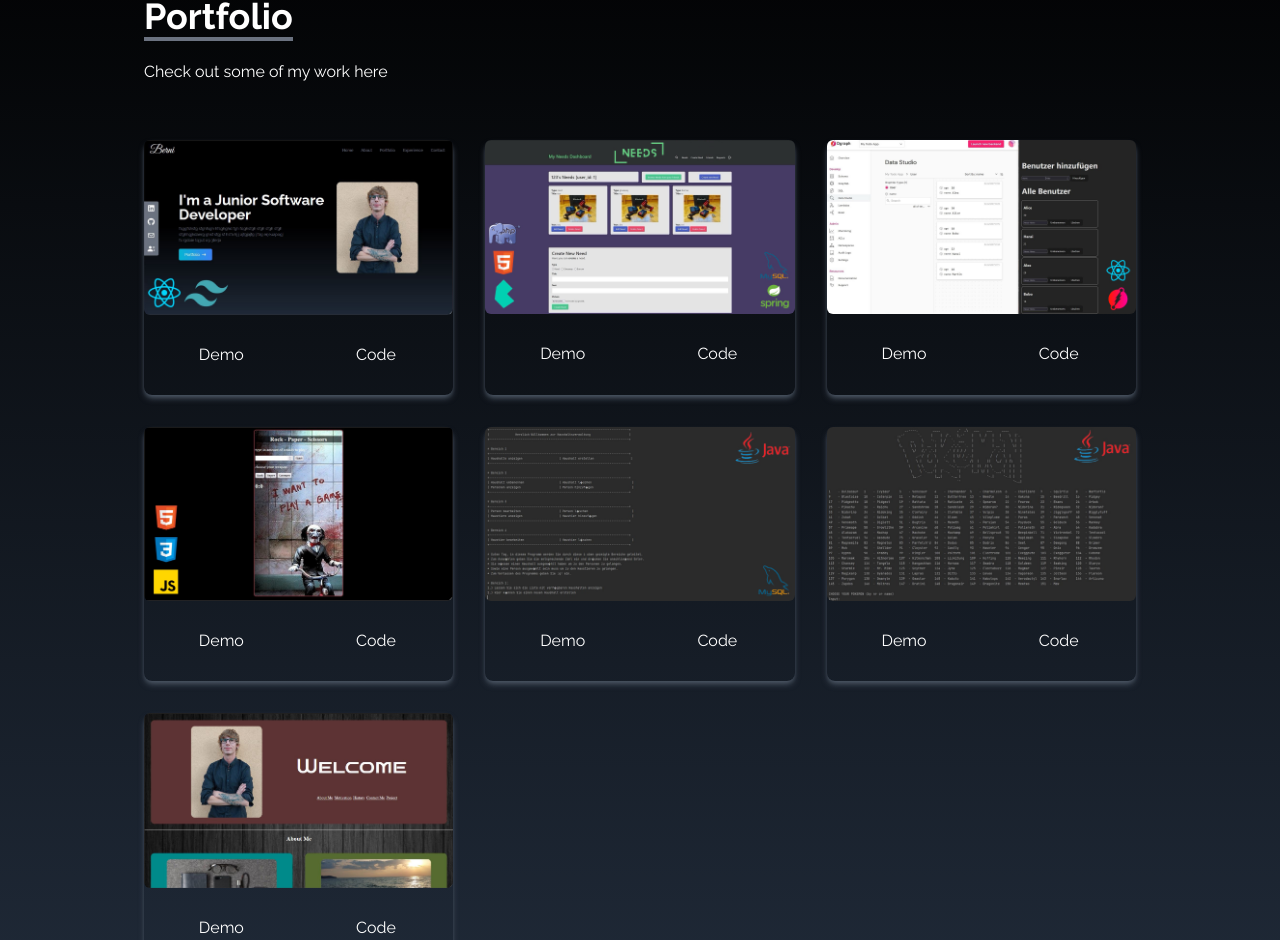
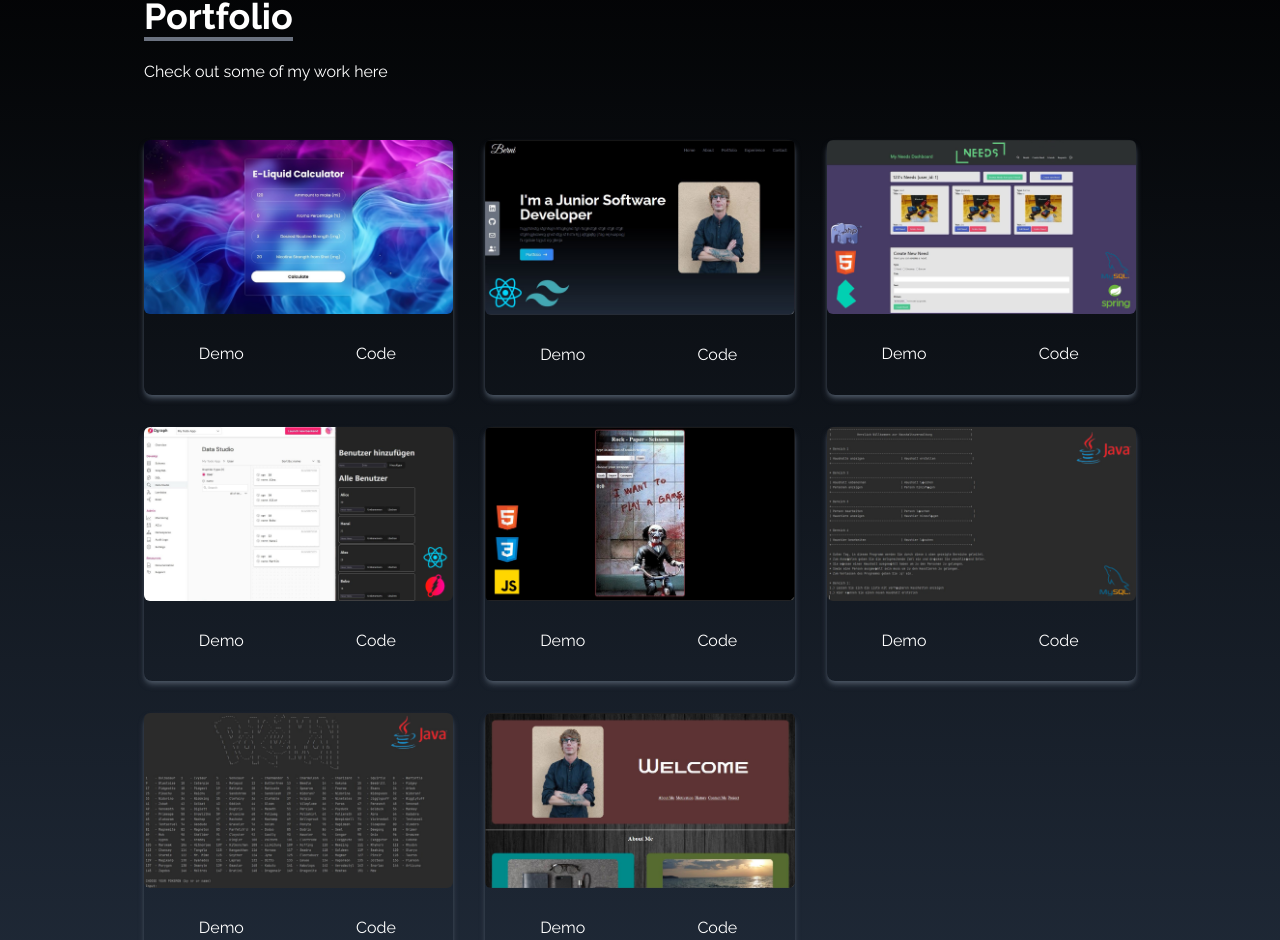
Before and after one commit to usernameB99/my-react-portfolio, a React (Create React App) app: page / in a window 1280 px wide. Shown: the part 1716-2656 px from the top of the page. Built offline with nearby package versions, Linux system fonts and the light colour scheme.

Commit message:
add liquidCalculator

```diff
--- a/src/components/Portfolio.jsx
+++ b/src/components/Portfolio.jsx
@@ -1,13 +1,15 @@
 import React from "react";
-import reactPortfolio from "../assets/portfolio/reactPortfolio.jpg";
-import DgraphReactApp from "../assets/portfolio/DgraphReactApp.jpg";
-import needs from "../assets/portfolio/needs.jpg";
-import rpsExercise from "../assets/portfolio/rpsExercise.jpg";
-import pkmn from "../assets/portfolio/pkmn.jpg";
+import reactPortfolio from "../assets/portfolio/reactPortfolio.JPG";
+import DgraphReactApp from "../assets/portfolio/DgraphReactApp.JPG";
+import needs from "../assets/portfolio/needs.JPG";
+import rpsExercise from "../assets/portfolio/rpsExercise.JPG";
+import pkmn from "../assets/portfolio/pkmn.JPG";
 import portfolioV1 from "../assets/portfolio/portfolioV1.JPG";
-import jdbc from "../assets/portfolio/jdbc.jpg";
+import jdbc from "../assets/portfolio/jdbc.JPG";
+import LiquidCalculator from "../assets/portfolio/LiquidCalculator.jpg";
 import Popup from './Popup'
 import { useState } from "react";
+
 
 const Portfolio = () => {
 
@@ -15,6 +17,13 @@ const Portfolio = () => {
 
 
   const portfolios = [
+    {
+      id: 0,
+      src: LiquidCalculator,
+      demoLink: "https://usernameb99.github.io/liquidCalculator/",
+      codeLink: "https://github.com/usernameB99/liquidCalculator",
+      hoverText: "E-Liquid-Calculator I've made with JavaScript"
+    },
     {
       id: 1,
       src: reactPortfolio,
```
Also changed, not shown: src/assets/portfolio/LiquidCalculator.jpg (added).
